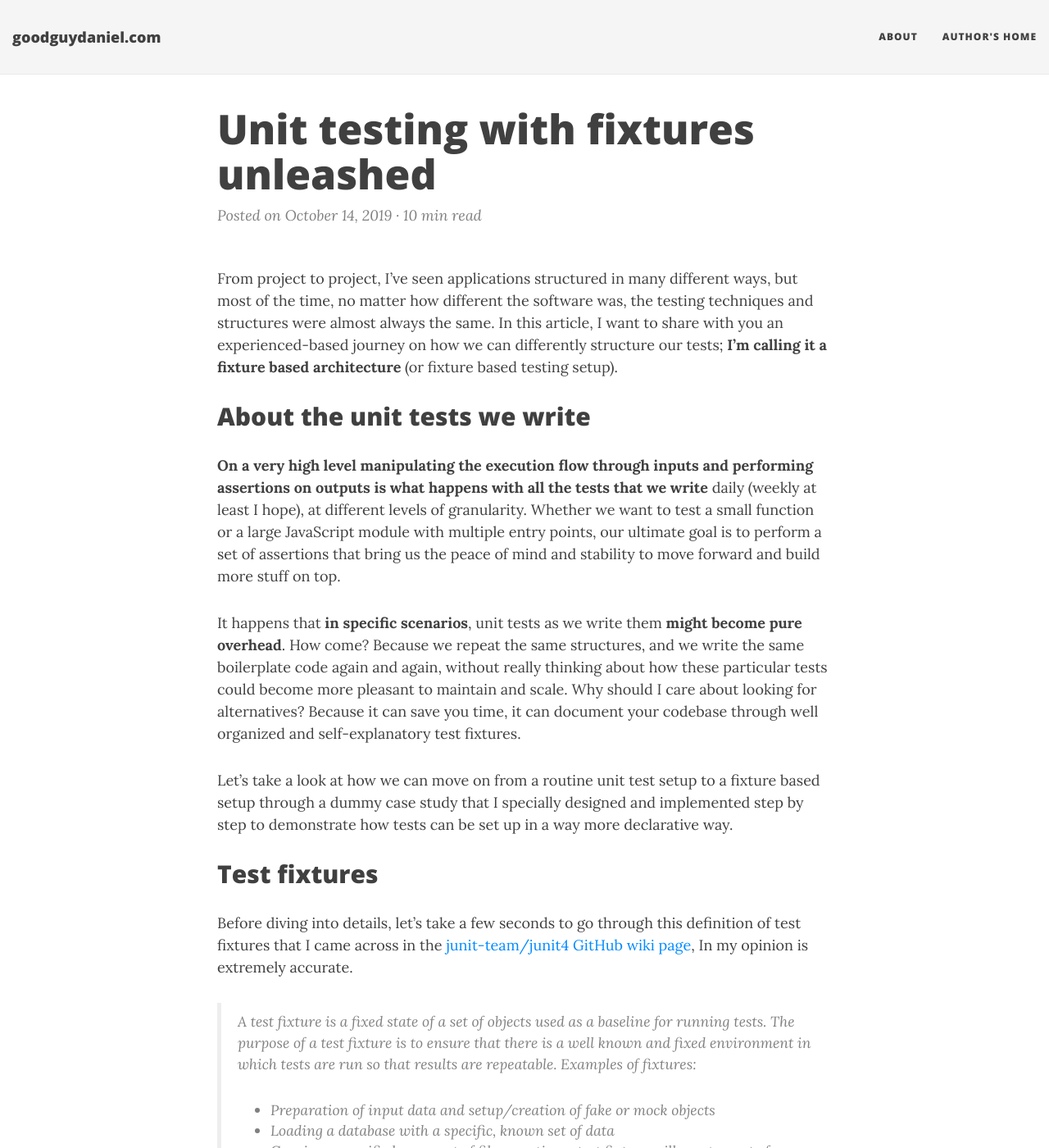
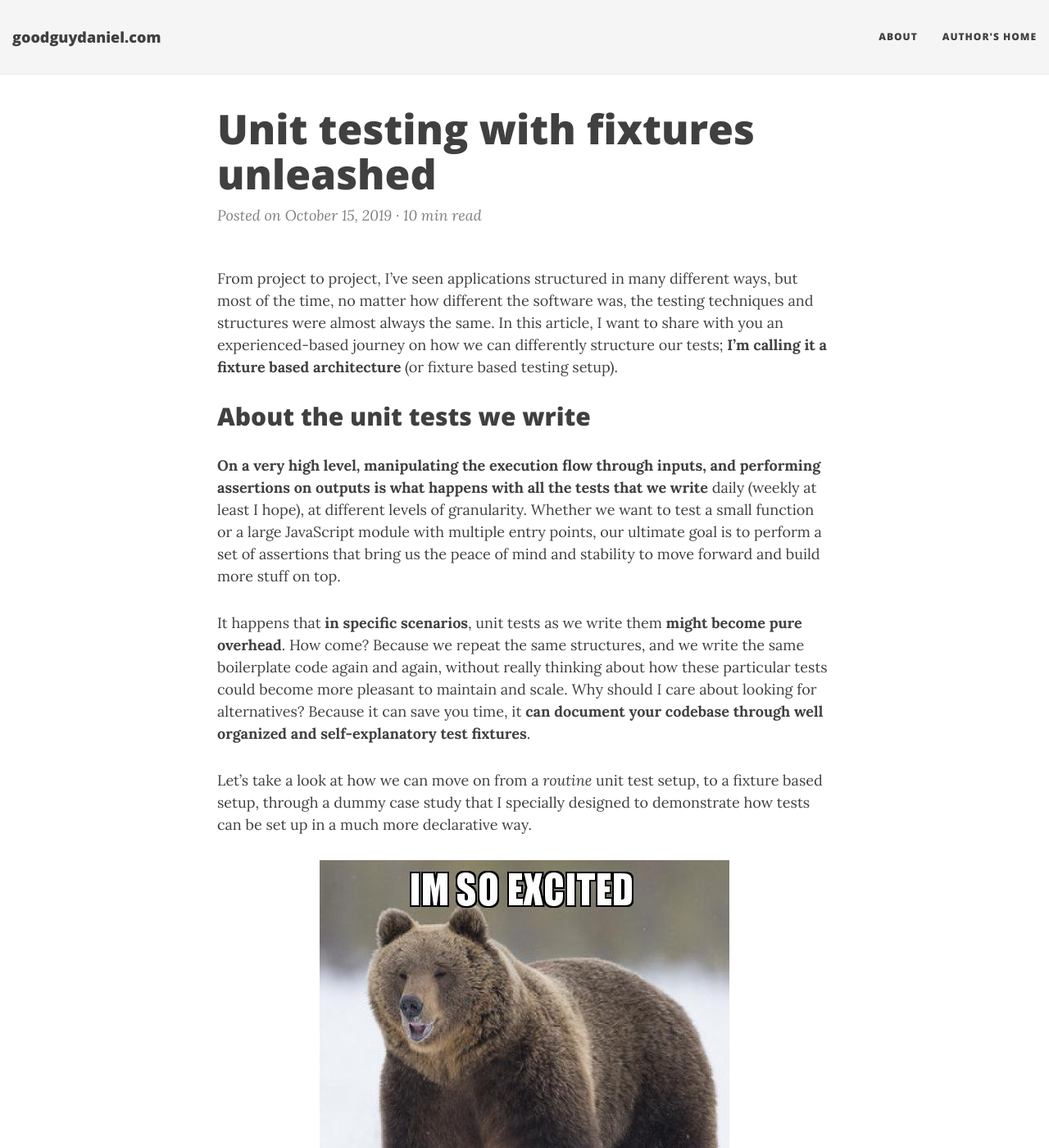
Before and after one commit to danielcaldas/oldblog, a Jekyll site: the page built from _posts/2019-10-15-unit-testing-with-fixtures-unleashed.markdown, in a window 1280 px wide and 1400 px high. Shown: the whole window at 82% size. Built offline with Jekyll 4.4.1, drawn with Linux system fonts in a browser that asks for light colours; nearby versions of some CDN libraries; comment, search, counter and statistics services are not loaded.

Commit message:
Add bear meme

```diff
--- a/_posts/2019-10-15-unit-testing-with-fixtures-unleashed.markdown
+++ b/_posts/2019-10-15-unit-testing-with-fixtures-unleashed.markdown
@@ -1,7 +1,7 @@
 ---
 layout: post
 title:  "Unit testing with fixtures unleashed"
-date:   2019-10-14 09:00:00 +0000
+date:   2019-10-15 08:30:00 +0800
 readTime: 10
 categories: jekyll update
 ---
@@ -10,11 +10,15 @@ From project to project, I've seen applications structured in many different way
 
 ## About the unit tests we write
 
-**On a very high level manipulating the execution flow through inputs and performing assertions on outputs is what happens with all the tests that we write** daily (weekly at least I hope), at different levels of granularity. Whether we want to test a small function or a large JavaScript module with multiple entry points, our ultimate goal is to perform a set of assertions that bring us the peace of mind and stability to move forward and build more stuff on top.
+**On a very high level, manipulating the execution flow through inputs, and performing assertions on outputs is what happens with all the tests that we write** daily (weekly at least I hope), at different levels of granularity. Whether we want to test a small function or a large JavaScript module with multiple entry points, our ultimate goal is to perform a set of assertions that bring us the peace of mind and stability to move forward and build more stuff on top.
 
-It happens that **in specific scenarios**, unit tests as we write them **might become pure overhead**. How come? Because we repeat the same structures, and we write the same boilerplate code again and again, without really thinking about how these particular tests could become more pleasant to maintain and scale. Why should I care about looking for alternatives? Because it can save you time, it can document your codebase through well organized and self-explanatory test fixtures.
+It happens that **in specific scenarios**, unit tests as we write them **might become pure overhead**. How come? Because we repeat the same structures, and we write the same boilerplate code again and again, without really thinking about how these particular tests could become more pleasant to maintain and scale. Why should I care about looking for alternatives? Because it can save you time, it **can document your codebase through well organized and self-explanatory test fixtures**.
 
-Let's take a look at how we can move on from a routine unit test setup to a fixture based setup through a dummy case study that I specially designed and implemented step by step to demonstrate how tests can be set up in a way more declarative way.
+Let's take a look at how we can move on from a *routine* unit test setup, to a fixture based setup, through a dummy case study that I specially designed to demonstrate how tests can be set up in a much more declarative way.
+
+<div style="margin-bottom: 60px;text-align:center;">
+    <img alt="bear, funny, meme" src="/assets/img/unit-testing-with-fixtures-unleashed/bear-meme.jpg"/>
+</div>
 
 ## Test fixtures
 
@@ -28,7 +32,7 @@ Before diving into details, let's take a few seconds to go through this definiti
 <!-- /quotation -->
 
 <div style="margin-bottom: 60px;text-align:center;">
-    <img alt="barack obama, sounds about right, meme" src="/assets/img/unit-testing-with-fixtures-unleashed/sounds-about-right.jpeg"/>
+    <img alt="Barack Obama, sounds about right, meme" src="/assets/img/unit-testing-with-fixtures-unleashed/sounds-about-right.jpeg"/>
 </div>
 
 ## A case study: slowly moving to a fixture based test setup
```
Also changed, not shown: assets/img/unit-testing-with-fixtures-unleashed/bear-meme.jpg (added).
